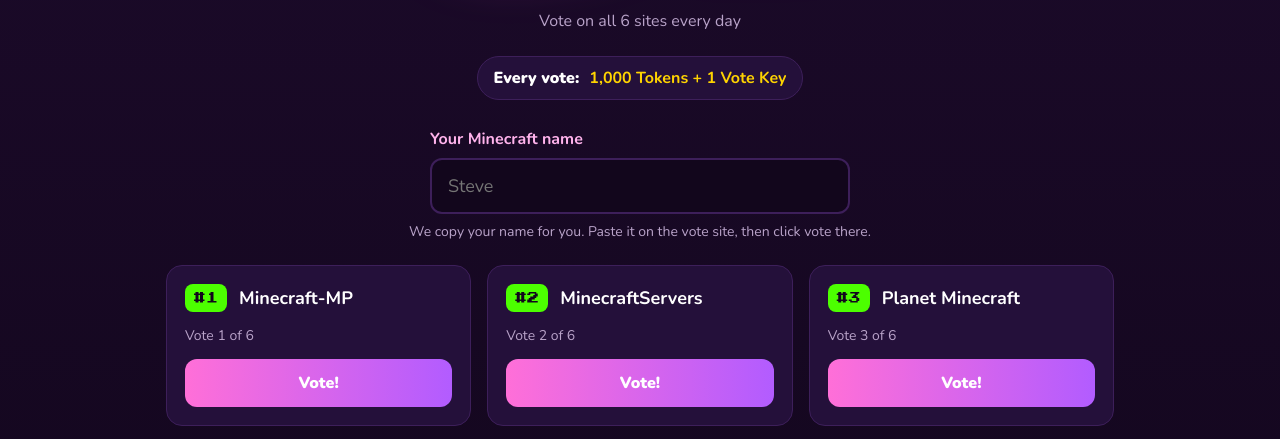
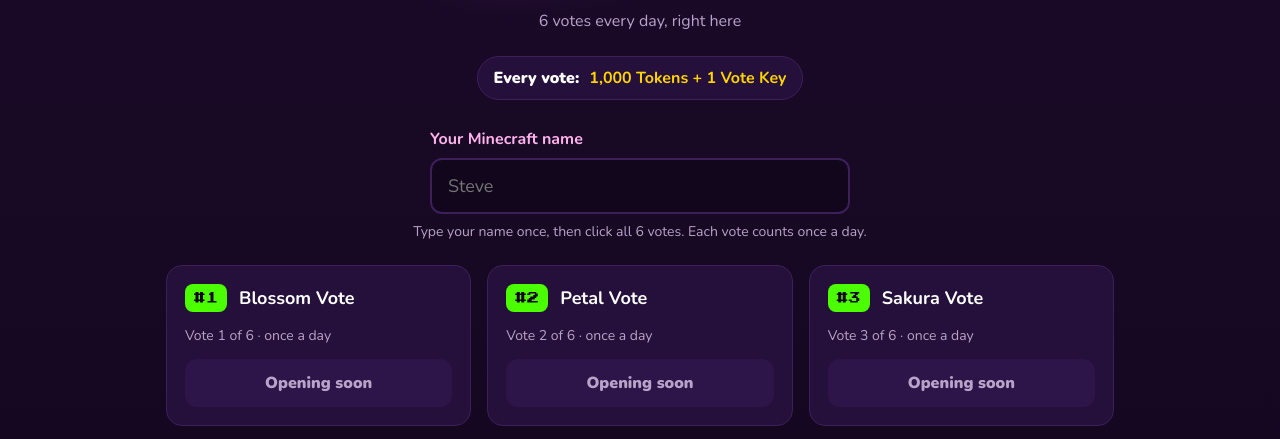
Before and after one commit to v0idhere/spring-box-vote, a plain HTML site: page index.html in a window 1280 px wide. Shown: the part 308-747 px from the top of the page. Drawn offline with nearby package versions, Linux system fonts and the light colour scheme.

Commit message:
Own Spring Box votes (6 daily votes) instead of other vote sites
Co-Authored-By: Claude Opus 5.5 <noreply@anthropic.com>

```diff
--- a/config.js
+++ b/config.js
@@ -1,16 +1,9 @@
-// Edit this file to change the vote sites. After registering the server on a site,
-// put your server's own vote page link in "url".
+// Spring Box voting - your own votes, no other vote sites.
 window.SPRING_VOTE = {
   server: "Spring Box",
-  // Live top voters page served by the SpringBox plugin: "http://<server ip>:<vote port>/" (leave "" to hide the button)
-  topVotersUrl: "",
+  // Your server address + the extra vote port, e.g. "http://123.45.67.89:25570" (the SpringBox plugin answers there)
+  voteServer: "",
   reward: "1,000 Tokens + 1 Vote Key",
-  sites: [
-    { name: "Minecraft-MP",      url: "https://minecraft-mp.com/" },
-    { name: "MinecraftServers",  url: "https://minecraftservers.org/" },
-    { name: "Planet Minecraft",  url: "https://www.planetminecraft.com/servers/" },
-    { name: "TopG",              url: "https://topg.org/minecraft-servers/" },
-    { name: "Server List",       url: "https://minecraft-server-list.com/" },
-    { name: "MC Server.net",     url: "https://minecraft-server.net/" }
-  ]
+  // the 6 votes (same order as vote.types in the plugin config)
+  votes: ["Blossom Vote", "Petal Vote", "Sakura Vote", "Bloom Vote", "Garden Vote", "Spring Vote"]
 };
--- a/index.html
+++ b/index.html
@@ -54,6 +54,7 @@
       background: linear-gradient(90deg, var(--pink), #b25cff); color: #fff; transition: transform .08s ease, filter .15s ease; }
     .vote:hover { filter: brightness(1.1); }
     .vote:active { transform: translateY(1px); }
+    .vote:disabled { cursor: default; background: var(--card-hi); color: var(--muted); }
     .vote.done { background: var(--card-hi); color: var(--green); }
     .extra { text-align: center; margin-top: 28px; }
     .extra a { display: inline-block; color: var(--text); text-decoration: none; font-weight: 900; padding: 12px 18px; border-radius: 12px;
@@ -70,7 +71,7 @@
     <header>
       <img src="logo.png" alt="Spring">
       <h1>Vote for Spring Box</h1>
-      <p class="sub">Vote on all 6 sites every day</p>
+      <p class="sub">6 votes every day, right here</p>
       <div class="reward">Every vote: <b id="reward">1,000 Tokens + 1 Vote Key</b></div>
     </header>
 
@@ -78,7 +79,7 @@
       <label for="player">Your Minecraft name</label>
       <input id="player" maxlength="16" autocomplete="off" placeholder="Steve">
     </div>
-    <p class="hint">We copy your name for you. Paste it on the vote site, then click vote there.</p>
+    <p class="hint">Type your name once, then click all 6 votes. Each vote counts once a day.</p>
 
     <section class="grid" id="sites"></section>
 
@@ -106,33 +107,34 @@
 
     const today = new Date().toISOString().slice(0, 10);
     function votedToday(i) { try { return localStorage.getItem('springbox-voted-' + i) === today; } catch (e) { return false; } }
+    const base = (cfg.voteServer || '').replace(/\/+$/, '');
 
     const grid = document.getElementById('sites');
-    cfg.sites.forEach((s, i) => {
+    cfg.votes.forEach((name, i) => {
       const card = document.createElement('article');
       card.className = 'site';
-      card.innerHTML = `<div class="top"><span class="num">#${i + 1}</span><h2></h2></div><p>Vote ${i + 1} of ${cfg.sites.length}</p>`;
-      card.querySelector('h2').textContent = s.name;
+      card.innerHTML = `<div class="top"><span class="num">#${i + 1}</span><h2></h2></div><p>Vote ${i + 1} of ${cfg.votes.length} · once a day</p>`;
+      card.querySelector('h2').textContent = name;
       const btn = document.createElement('button');
       btn.className = 'vote' + (votedToday(i) ? ' done' : '');
-      btn.textContent = votedToday(i) ? 'Voted today ✔' : 'Vote!';
-      btn.addEventListener('click', async () => {
-        const name = input.value.trim();
-        if (!/^[A-Za-z0-9_]{3,16}$/.test(name)) { show('Type your Minecraft name first'); input.focus(); return; }
-        try { await navigator.clipboard.writeText(name); } catch (e) {}
-        window.open(s.url, '_blank', 'noopener');
+      btn.textContent = !base ? 'Opening soon' : votedToday(i) ? 'Voted today ✔' : 'Vote!';
+      btn.disabled = !base;
+      btn.addEventListener('click', () => {
+        const player = input.value.trim();
+        if (!/^[A-Za-z0-9_]{3,16}$/.test(player)) { show('Type your Minecraft name first'); input.focus(); return; }
+        // the server checks the vote (once a day per player and per internet connection) and shows the result
+        window.open(base + '/vote?site=' + (i + 1) + '&name=' + encodeURIComponent(player), '_blank', 'noopener');
         try { localStorage.setItem('springbox-voted-' + i, today); } catch (e) {}
         btn.classList.add('done');
         btn.textContent = 'Voted today ✔';
-        show('Name copied: ' + name + '. Paste it on ' + s.name);
       });
       card.appendChild(btn);
       grid.appendChild(card);
     });
 
-    if (cfg.topVotersUrl) {
+    if (base) {
       const a = document.createElement('a');
-      a.href = cfg.topVotersUrl;
+      a.href = base + '/top';
       a.target = '_blank';
       a.rel = 'noopener';
       a.textContent = '🏆 Top Voters';
```
